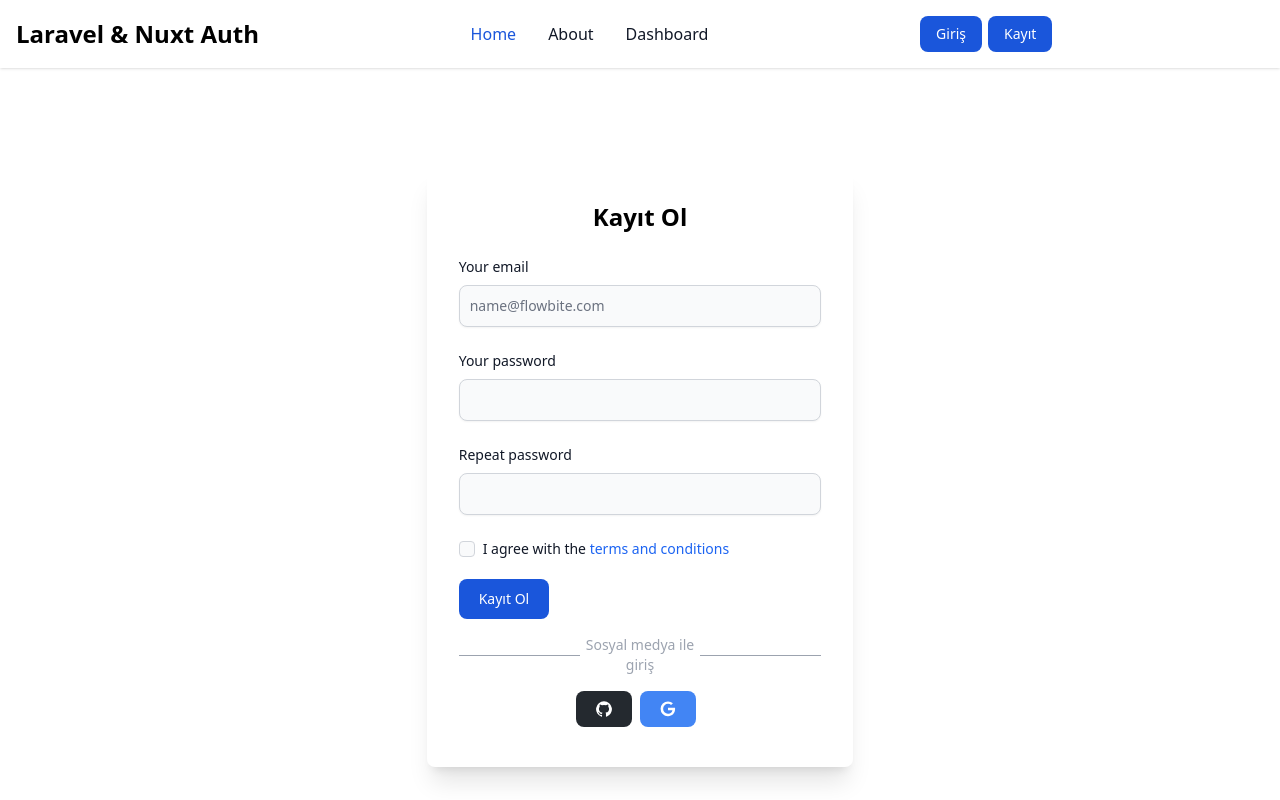
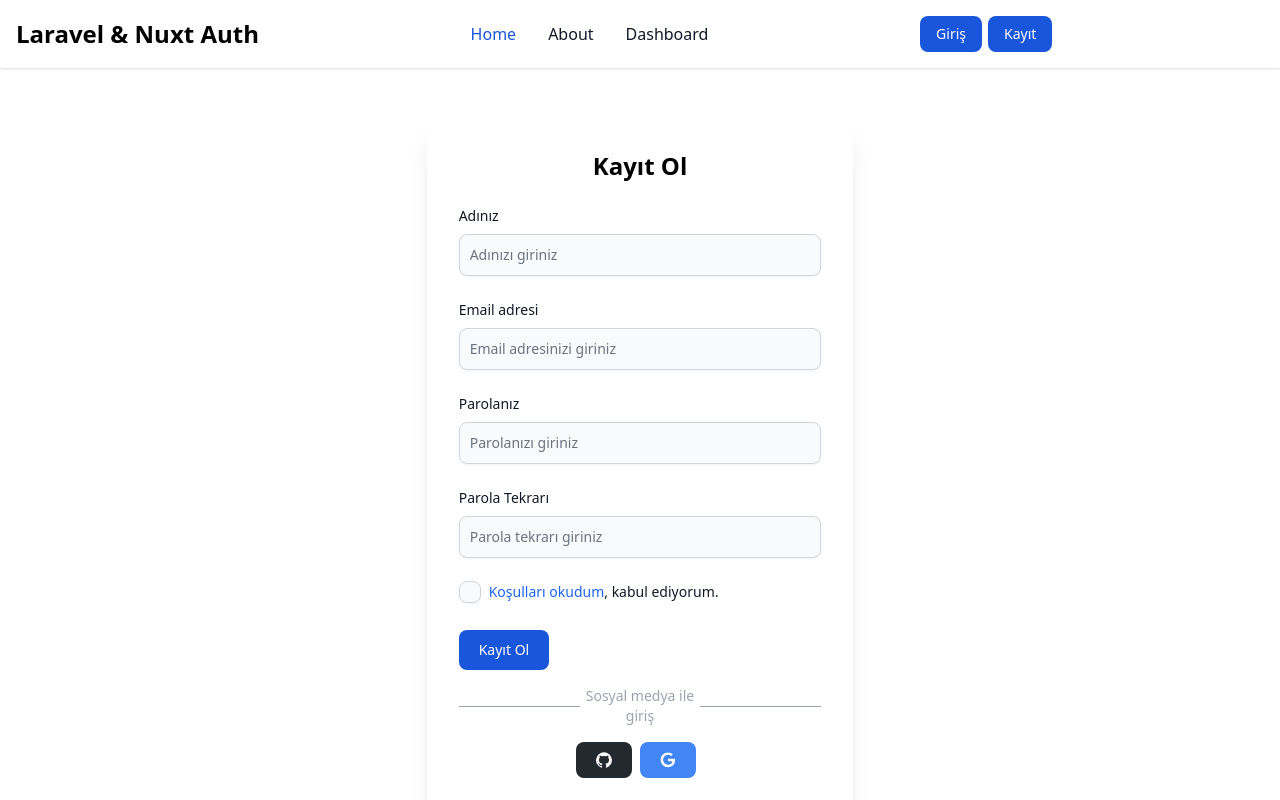
Before and after one commit to okanaras/nuxt-auth, a Nuxt app: page /auth/register in a window 1280 px wide. Shown: the top 800 px of the page. Built offline with nearby package versions, Linux system fonts and the light colour scheme.

Commit message:
v0.0.2 form elemanlarını componente çevirme

```diff
--- /dev/null
+++ b/components/Button/Primary.vue
@@ -0,0 +1,6 @@
+<template>
+  <button
+      class="text-white bg-blue-700 hover:bg-blue-800 focus:ring-4 focus:outline-none focus:ring-blue-300 font-medium rounded-lg text-sm px-5 py-2.5 text-center dark:bg-blue-600 dark:hover:bg-blue-700 dark:focus:ring-blue-800">
+    <slot/>
+  </button>
+</template>
--- /dev/null
+++ b/components/Form/InputText.vue
@@ -0,0 +1,12 @@
+<script setup>
+defineProps(['modelValue']);
+defineEmits(['update:modelValue']);
+</script>
+
+<template>
+  <input
+      :value="modelValue"
+      @input="$emit('update:modelValue', $event.target.value)"
+      class="shadow-sm bg-gray-50 border border-gray-300 text-gray-900 text-sm rounded-lg focus:ring-blue-500 focus:border-blue-500 block w-full p-2.5 dark:bg-gray-700 dark:border-gray-600 dark:placeholder-gray-400 dark:text-white dark:focus:ring-blue-500 dark:focus:border-blue-500 dark:shadow-sm-light"
+  />
+</template>
--- /dev/null
+++ b/components/Form/Label.vue
@@ -0,0 +1,17 @@
+<template>
+  <label :class="['block mb-2 text-sm font-medium', customClass, 'text-gray-900 dark:text-white']">
+    <slot/>
+  </label>
+</template>
+
+<script setup>
+
+import {defineProps} from 'vue';
+
+const props = defineProps({
+  customClass: {
+    type: String,
+    default: ''
+  }
+});
+</script>
--- a/pages/auth/login.vue
+++ b/pages/auth/login.vue
@@ -1,6 +1,18 @@
 <script setup>
 
 import SocialLogin from "~/components/SocialLogin.vue";
+import Primary from "~/components/Button/Primary.vue";
+
+const form = reactive({
+  email: null,
+  password: null,
+  remember: false,
+});
+
+const handleSubmit = () => {
+  console.log(form);
+};
+
 </script>
 
 <template>
@@ -8,34 +20,25 @@ import SocialLogin from "~/components/SocialLogin.vue";
     <div class="w-full">
       <div class="card bg-white p-8 rounded-lg shadow-xl md:w-3/4 mx-auto lg:w-1/3">
         <h3 class="text-center text-2xl font-semibold mb-6">Giriş Yap</h3>
-        <form>
+        <form @submit.prevent="handleSubmit">
           <div class="mb-6">
-            <label for="email" class="block mb-2 text-sm font-medium text-gray-900 dark:text-white">Your email</label>
-            <input type="email" id="email"
-                   class="shadow-sm bg-gray-50 border border-gray-300 text-gray-900 text-sm rounded-lg focus:ring-blue-500 focus:border-blue-500 block w-full p-2.5 dark:bg-gray-700 dark:border-gray-600 dark:placeholder-gray-400 dark:text-white dark:focus:ring-blue-500 dark:focus:border-blue-500 dark:shadow-sm-light"
-                   placeholder="name@flowbite.com" required/>
+            <FormLabel for="email">Email adresiniz</FormLabel>
+            <label for="email" class="block mb-2 text-sm font-medium text-gray-900 dark:text-white"></label>
+            <FormInputText id="email" v-model="form.email" placeholder="Email adresinizi giriniz"/>
           </div>
           <div class="mb-6">
-            <label for="password" class="block mb-2 text-sm font-medium text-gray-900 dark:text-white">Your
-              password</label>
-            <input type="password" id="password"
-                   class="shadow-sm bg-gray-50 border border-gray-300 text-gray-900 text-sm rounded-lg focus:ring-blue-500 focus:border-blue-500 block w-full p-2.5 dark:bg-gray-700 dark:border-gray-600 dark:placeholder-gray-400 dark:text-white dark:focus:ring-blue-500 dark:focus:border-blue-500 dark:shadow-sm-light"
-                   required/>
+            <FormLabel for="password">Parolanız</FormLabel>
+            <FormInputText id="password" v-model="form.password" type="password" placeholder="Parolanızı giriniz"/>
           </div>
           <div class="flex items-start mb-5">
             <div class="flex items-center h-5">
-              <input id="remember" type="checkbox" value=""
-                     class="w-4 h-4 border border-gray-300 rounded bg-gray-50 focus:ring-3 focus:ring-blue-300 dark:bg-gray-700 dark:border-gray-600 dark:focus:ring-blue-600 dark:ring-offset-gray-800 dark:focus:ring-offset-gray-800"
-                     required/>
+              <FormInputText id="remember" v-model="form.remember" type="checkbox"/>
             </div>
-            <label for="remember" class="ms-2 text-sm font-medium text-gray-900 dark:text-gray-300">I agree with the <a
-                href="#"
-                class="text-blue-600 hover:underline dark:text-blue-500">Beni hatırla</a></label>
+            <FormLabel for="remember" custom-class="ms-2 dark:text-gray-300">
+              Beni hatırla
+            </FormLabel>
           </div>
-          <button type="submit"
-                  class="text-white bg-blue-700 hover:bg-blue-800 focus:ring-4 focus:outline-none focus:ring-blue-300 font-medium rounded-lg text-sm px-5 py-2.5 text-center dark:bg-blue-600 dark:hover:bg-blue-700 dark:focus:ring-blue-800">
-            Giriş
-          </button>
+          <ButtonPrimary type="submit">Giriş Yap</ButtonPrimary>
         </form>
 
         <SocialLogin/>
--- a/pages/auth/register.vue
+++ b/pages/auth/register.vue
@@ -1,6 +1,21 @@
 <script setup>
+import SocialLogin from "~/components/SocialLogin.vue";
 
-import SocialLogin from "~/components/SocialLogin.vue";
+const form = reactive({
+  name: null,
+  email: null,
+  password: null,
+  password_confirmation: null,
+  terms: false,
+});
+
+const handleSubmit = () => {
+  if (!form.terms) {
+    alert('Koşulları kabul etmelisiniz');
+    return;
+  }
+  console.log(form);
+};
 </script>
 
 <template>
@@ -8,51 +23,39 @@ import SocialLogin from "~/components/SocialLogin.vue";
     <div class="w-full">
       <div class="card bg-white p-8 rounded-lg shadow-xl md:w-3/4 mx-auto lg:w-1/3">
         <h3 class="text-center text-2xl font-semibold mb-6">Kayıt Ol</h3>
-        <form>
+        <form @submit.prevent="handleSubmit">
           <div class="mb-6">
-            <label for="email" class="block mb-2 text-sm font-medium text-gray-900 dark:text-white">Your email</label>
-            <input type="email" id="email"
-                   class="shadow-sm bg-gray-50 border border-gray-300 text-gray-900 text-sm rounded-lg focus:ring-blue-500 focus:border-blue-500 block w-full p-2.5 dark:bg-gray-700 dark:border-gray-600 dark:placeholder-gray-400 dark:text-white dark:focus:ring-blue-500 dark:focus:border-blue-500 dark:shadow-sm-light"
-                   placeholder="name@flowbite.com" required/>
+            <FormLabel for="name">Adınız</FormLabel>
+            <FormInputText id="name" placeholder="Adınızı giriniz" required v-model="form.name"/>
           </div>
           <div class="mb-6">
-            <label for="password" class="block mb-2 text-sm font-medium text-gray-900 dark:text-white">Your
-              password</label>
-            <input type="password" id="password"
-                   class="shadow-sm bg-gray-50 border border-gray-300 text-gray-900 text-sm rounded-lg focus:ring-blue-500 focus:border-blue-500 block w-full p-2.5 dark:bg-gray-700 dark:border-gray-600 dark:placeholder-gray-400 dark:text-white dark:focus:ring-blue-500 dark:focus:border-blue-500 dark:shadow-sm-light"
-                   required/>
+            <FormLabel for="email">Email adresi</FormLabel>
+            <FormInputText id="email" placeholder="Email adresinizi giriniz" required v-model="form.email"/>
           </div>
           <div class="mb-6">
-            <label for="repeat-password" class="block mb-2 text-sm font-medium text-gray-900 dark:text-white">Repeat
-              password</label>
-            <input type="password" id="repeat-password"
-                   class="shadow-sm bg-gray-50 border border-gray-300 text-gray-900 text-sm rounded-lg focus:ring-blue-500 focus:border-blue-500 block w-full p-2.5 dark:bg-gray-700 dark:border-gray-600 dark:placeholder-gray-400 dark:text-white dark:focus:ring-blue-500 dark:focus:border-blue-500 dark:shadow-sm-light"
-                   required/>
+            <FormLabel for="password">Parolanız</FormLabel>
+            <FormInputText id="password" type="password" placeholder="Parolanızı giriniz" required
+                           v-model="form.password"/>
+          </div>
+          <div class="mb-6">
+            <FormLabel for="password_confirmation">Parola Tekrarı</FormLabel>
+            <FormInputText id="password_confirmation" type="password" placeholder="Parola tekrarı giriniz" required
+                           v-model="form.password_confirmation"/>
           </div>
           <div class="flex items-start mb-5">
             <div class="flex items-center h-5">
-              <input id="terms" type="checkbox" value=""
-                     class="w-4 h-4 border border-gray-300 rounded bg-gray-50 focus:ring-3 focus:ring-blue-300 dark:bg-gray-700 dark:border-gray-600 dark:focus:ring-blue-600 dark:ring-offset-gray-800 dark:focus:ring-offset-gray-800"
-                     required/>
+              <FormInputText id="terms" type="checkbox" v-model="form.terms"/>
             </div>
-            <label for="terms" class="ms-2 text-sm font-medium text-gray-900 dark:text-gray-300">I agree with the <a
-                href="#"
-                class="text-blue-600 hover:underline dark:text-blue-500">terms
-              and conditions</a></label>
+            <FormLabel for="terms" custom-class="ms-2 dark:text-gray-300">
+              <a href="#" class="text-blue-600 hover:underline dark:text-blue-500">Koşulları okudum</a>, kabul ediyorum.
+            </FormLabel>
           </div>
-          <button type="submit"
-                  class="text-white bg-blue-700 hover:bg-blue-800 focus:ring-4 focus:outline-none focus:ring-blue-300 font-medium rounded-lg text-sm px-5 py-2.5 text-center dark:bg-blue-600 dark:hover:bg-blue-700 dark:focus:ring-blue-800">
-            Kayıt Ol
-          </button>
+
+          <ButtonPrimary type="submit">Kayıt Ol</ButtonPrimary>
         </form>
 
         <SocialLogin/>
       </div>
     </div>
   </div>
-
 </template>
-
-<style scoped>
-
-</style>
```
